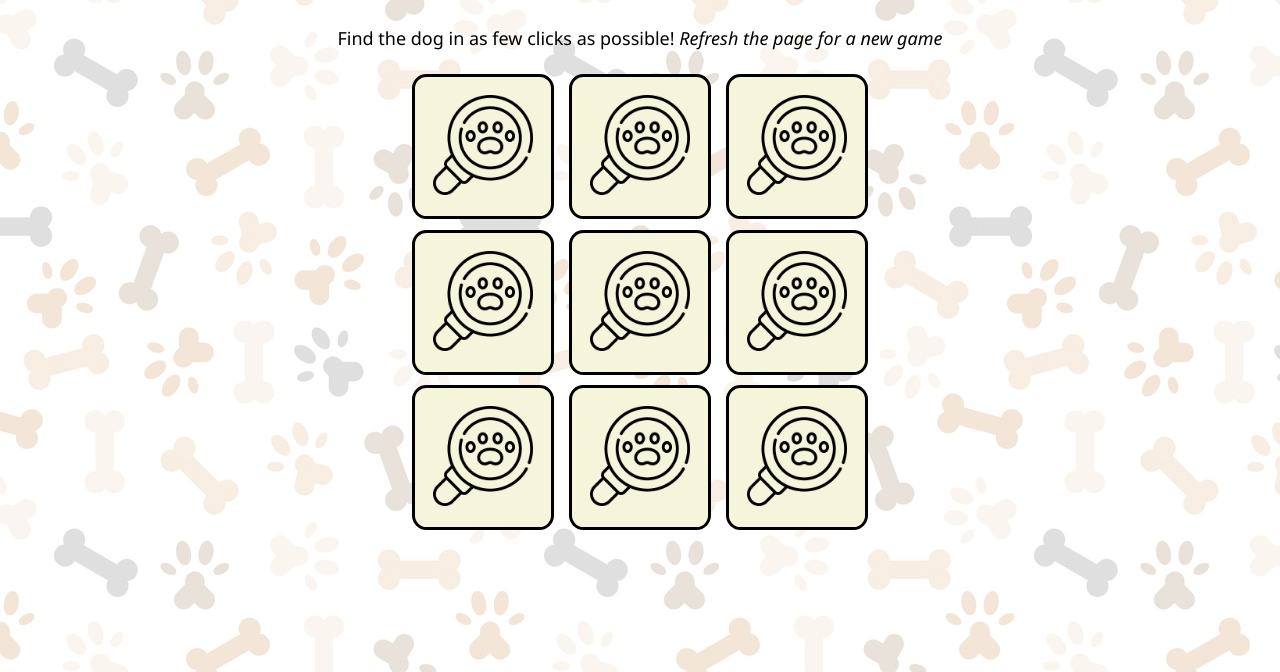
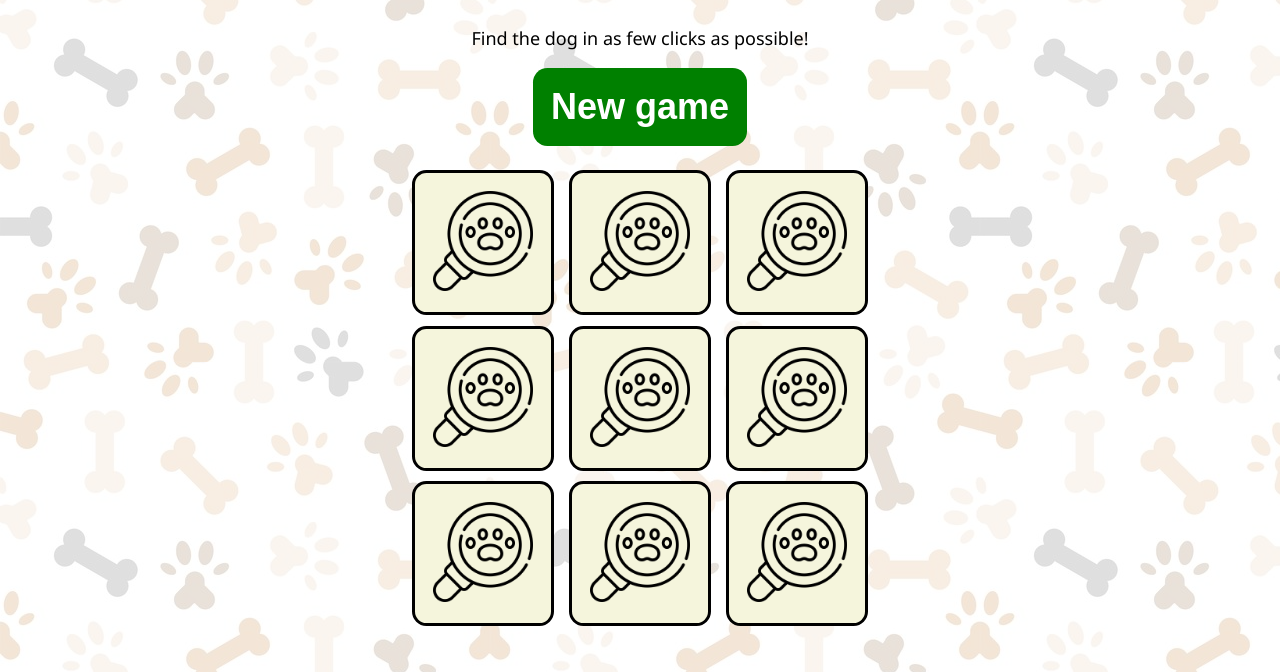
Before and after one commit to lararr/2024-Creative-Coding-Foundations, a plain HTML site: page Lessons/Exercise1/index.html in a window 1280 px wide. Shown: the part 128-800 px from the top of the page. Drawn offline with Linux system fonts and the light colour scheme.

Commit message:
add new game functionality

```diff
--- a/Lessons/Exercise1/index.html
+++ b/Lessons/Exercise1/index.html
@@ -15,7 +15,8 @@
         <div class="center-container">
             <h1>Catch the dog</h1>
             <h2 id="result"></h2>
-            <p>Find the dog in as few clicks as possible! <em>Refresh the page for a new game</em></p>
+            <p>Find the dog in as few clicks as possible!</p>
+            <button id="new-game">New game</button>
 
             <!--Game board 3x3. Each row is a div. At the moment there's no style applied to the row class-->
             <div class="row">
--- a/Lessons/Exercise1/script.js
+++ b/Lessons/Exercise1/script.js
@@ -10,7 +10,11 @@ let winner = getRandomInt(1, 9);
 let tries = 1;
 const buttons = document.getElementsByClassName("btn-hidden");
 const result = document.getElementById("result");
+const newGame = document.getElementById("new-game");
 
+newGame.addEventListener("click", function () {
+    location.reload();
+});
 /*Check the behaviour of the game. Numbers of tries and style update on btn click.
 At each click the if clause check if the value of the btn is equal to the random int generated during the load of the page.
 After the check it changes the class of the btn, it disable the btn in order to prevend multiple clicks
@@ -35,3 +39,8 @@ for (var i = 0; i < buttons.length; i++) {
         }
     });
 }
+
+//By clicking this btn you start a new game. This operation could be done in tons of other ways. This is the fastest (but maybe not the most correct).
+newGame.addEventListener("click", function () {
+    location.reload();
+});
--- a/Lessons/Exercise1/style.css
+++ b/Lessons/Exercise1/style.css
@@ -75,3 +75,21 @@ img {
 .btn-winner:hover {
     cursor: not-allowed;
 }
+
+/* Style IDs */
+#new-game {
+    border: none;
+    border-radius: 0.8rem;
+    background-color: green;
+    color: #fff;
+    padding: 1rem;
+    margin-bottom: 1rem;
+    font-size: 2rem;
+    font-weight: bold;
+}
+
+#new-game:hover {
+    border: 0.2rem solid #fff;
+    border-radius: 0.8rem;
+    background-color: lightgreen;
+}
```
